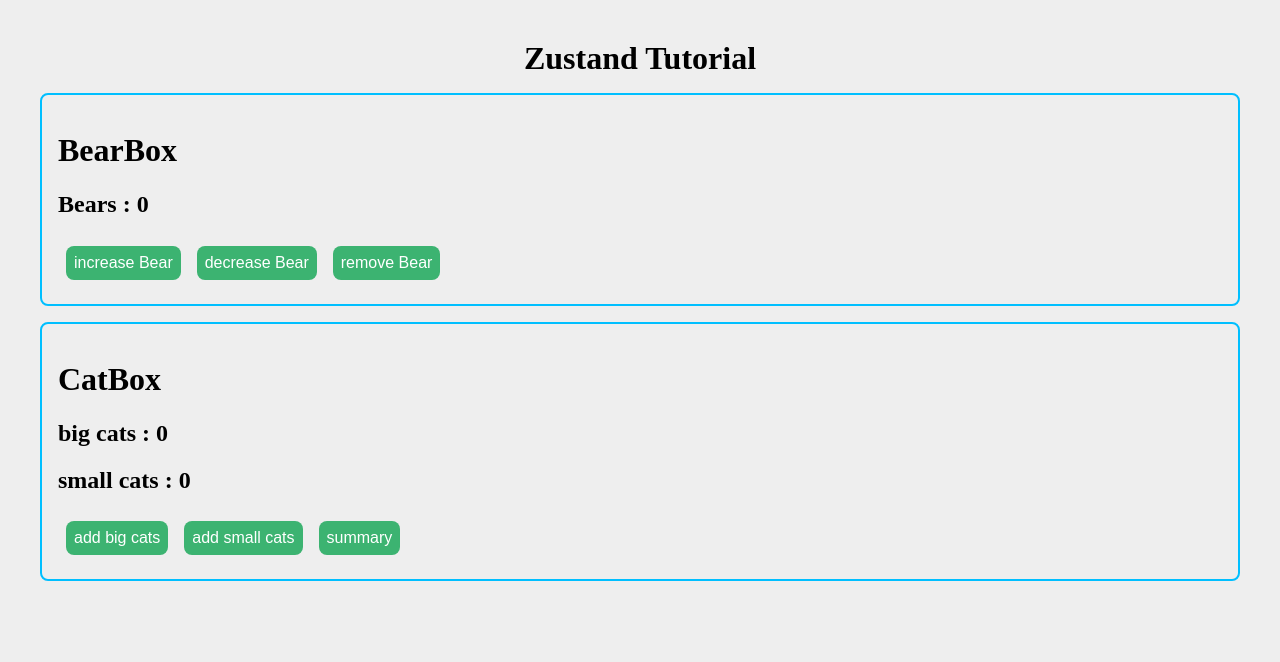
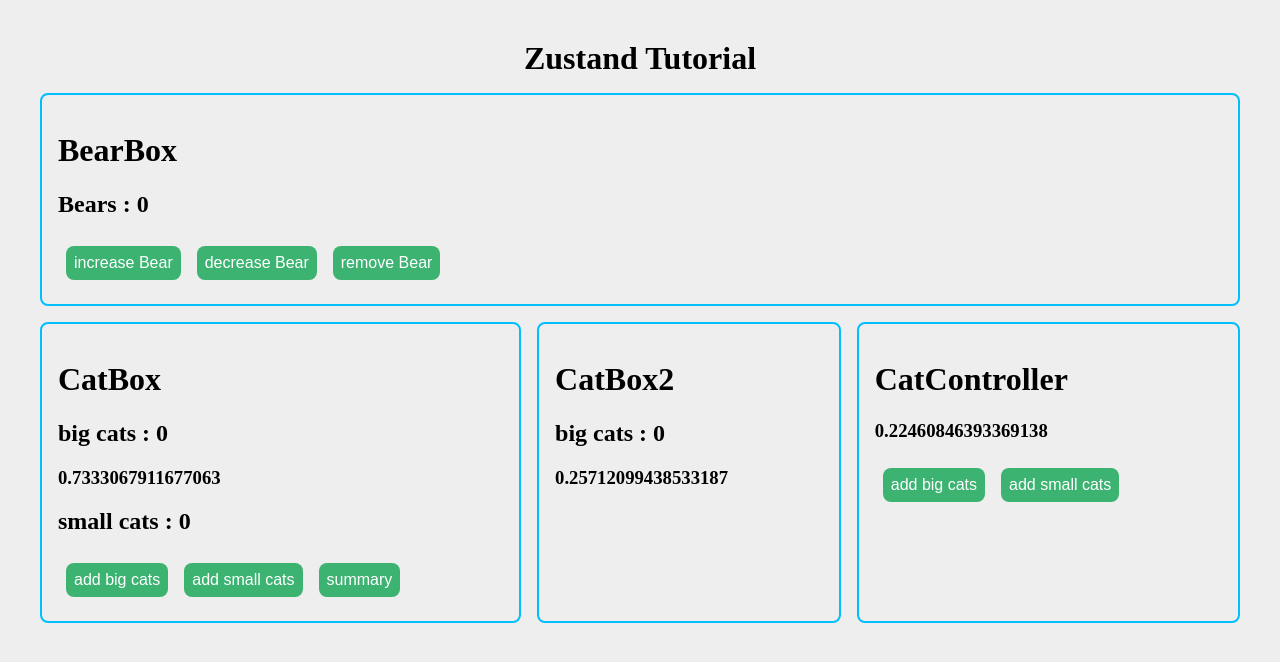
Before and after one commit to Robert-J-WANG/react_zustand_basic, a React (Vite) app: page / in a window 1280 px wide. Shown: the top 662 px of the page. Built offline with nearby package versions, Linux system fonts and the light colour scheme.

Commit message:
03_selector

```diff
--- a/src/App.tsx
+++ b/src/App.tsx
@@ -1,5 +1,7 @@
 import { BearBox } from "./components/BearBox";
 import { CatBox } from "./components/CatBox";
+import { CatBox2 } from "./components/CatBox2";
+import { CatController } from "./components/CatController";
 
 function App() {
   return (
@@ -11,6 +13,8 @@
         </div>
         <div>
           <CatBox />
+          <CatBox2 />
+          <CatController />
         </div>
       </div>
     </>
--- a/src/components/CatBox.tsx
+++ b/src/components/CatBox.tsx
@@ -1,15 +1,29 @@
 import { useCatStore } from "../stores/catStore";
 
 export const CatBox = () => {
-  const bigCats = useCatStore((state) => state.cats.bigCats);
-  const smallCats = useCatStore((state) => state.cats.smallCats);
-  const addBigCats = useCatStore((state) => state.addBigCats);
-  const addSmallCats = useCatStore((state) => state.addSmallCats);
-  const summary = useCatStore((state) => state.summary);
+  // const bigCats = useCatStore((state) => state.cats.bigCats);
+  // const smallCats = useCatStore((state) => state.cats.smallCats);
+  // const addBigCats = useCatStore((state) => state.addBigCats);
+  // const addSmallCats = useCatStore((state) => state.addSmallCats);
+  // const summary = useCatStore((state) => state.summary);
+
+  /* ----------------- 当使用到全部状态值时，可以解构赋值获取 ---------------- */
+  const {
+    cats: { bigCats, smallCats },
+    addBigCats,
+    addSmallCats,
+    summary,
+  } = useCatStore();
+  /* ------------------- 但是如果只是有到部分状态值时， ------------------ */
+  /* ------------- 如果也是通过结构赋值的方式获取，会引起页面的多次渲染 ------------- */
+  /* ----------------- 多次渲染的例子详见组件CatBox2 ----------------- */
   return (
     <div className="box">
       <h1>CatBox</h1>
       <h2>big cats : {bigCats}</h2>
+      {/* 添加随机数，来验证页面的渲染 */}
+      <h3>{Math.random()}</h3>
+      {/* 添加随机数，来验证页面的渲染 */}
       <h2>small cats : {smallCats}</h2>
       <button onClick={addBigCats}>add big cats</button>
       <button onClick={addSmallCats}>add small cats</button>
--- /dev/null
+++ b/src/components/CatBox2.tsx
@@ -0,0 +1,29 @@
+import { useCatStore } from "../stores/catStore";
+
+export const CatBox2 = () => {
+  const bigCats = useCatStore((state) => state.cats.bigCats);
+
+  /* ----------------- 当只使用到bigCats时，如果解构赋值获取 ---------------- */
+  // const {
+  //   cats: { bigCats },
+  // } = useCatStore();
+  /* --------------------- 会引起页面的多次渲染 --------------------- */
+  /* ------------------- 如何判断页面的多次渲染？？？？ ------------------ */
+  /* -------------- 页面中添加一个随机数，每次渲染都会生产新的随机数 -------------- */
+  /* ------------- 当点击组件CatBox的addsmallcat按钮时， ------------ */
+  /* ------------------ 组件CatBox2的页面重新渲染了 ----------------- */
+
+  /* ---------------- 如果状态不是通过结构赋值获取的，就不会渲染 --------------- */
+  // const bigCats = useCatStore((state) => state.cats.bigCats);
+
+  /* ----------- 如何不通过结构赋值获取全部状态，而是一次获取多个状态值呢？？ ----------- */
+  /* --------------------- 使用selector --------------------- */
+  return (
+    <div className="box">
+      <h1>CatBox2</h1>
+      <h2>big cats : {bigCats}</h2>
+      {/* 添加随机数，来验证页面的渲染 */}
+      <h3>{Math.random()}</h3>
+    </div>
+  );
+};
--- /dev/null
+++ b/src/components/CatController.tsx
@@ -0,0 +1,23 @@
+import { useCatStore } from "../stores/catStore";
+
+export const CatController = () => {
+  /* ----------------- 当只使用到bigCats时，如果解构赋值获取 ---------------- */
+  // const { addBigCats, addSmallCats } = useCatStore();
+  /* --------------------- 会引起页面的多次渲染 --------------------- */
+
+  // const addBigCats = useCatStore((state) => state.addBigCats);
+  // const addSmallCats = useCatStore((state) => state.addSmallCats);
+
+  const addBigCats = useCatStore.use.addBigCats();
+  const addSmallCats = useCatStore.use.addSmallCats();
+
+  return (
+    <div className="box">
+      <h1>CatController</h1>
+      {/* 添加随机数，来验证页面的渲染 */}
+      <h3>{Math.random()}</h3>
+      <button onClick={addBigCats}>add big cats</button>
+      <button onClick={addSmallCats}>add small cats</button>
+    </div>
+  );
+};
--- a/src/stores/catStore.ts
+++ b/src/stores/catStore.ts
@@ -1,5 +1,6 @@
 import { create } from "zustand";
 import { immer } from "zustand/middleware/immer";
+import { createSelectors } from "../utils/createSelectors";
 
 type TcatStoreState = {
   cats: {
@@ -11,7 +12,9 @@
   summary: () => void;
 };
 
-export const useCatStore = create<TcatStoreState>()(
+// 使用createSelectors包裹，来使用selector
+export const useCatStore = createSelectors(
+  create<TcatStoreState>()(
     immer((set, get) => ({
       cats: {
         bigCats: 0,
@@ -39,4 +42,5 @@
         alert(`there are ${total} cats in total`);
       },
     }))
+  )
 );
--- /dev/null
+++ b/src/utils/createSelectors.ts
@@ -0,0 +1,17 @@
+import { StoreApi, UseBoundStore } from "zustand";
+
+type WithSelectors<S> = S extends { getState: () => infer T }
+  ? S & { use: { [K in keyof T]: () => T[K] } }
+  : never;
+
+export const createSelectors = <S extends UseBoundStore<StoreApi<object>>>(
+  _store: S
+) => {
+  const store = _store as WithSelectors<typeof _store>;
+  store.use = {};
+  for (const k of Object.keys(store.getState())) {
+    (store.use as any)[k] = () => store((s) => s[k as keyof typeof s]);
+  }
+
+  return store;
+};
```
Lines whose indentation alone changed are shown as unchanged.
